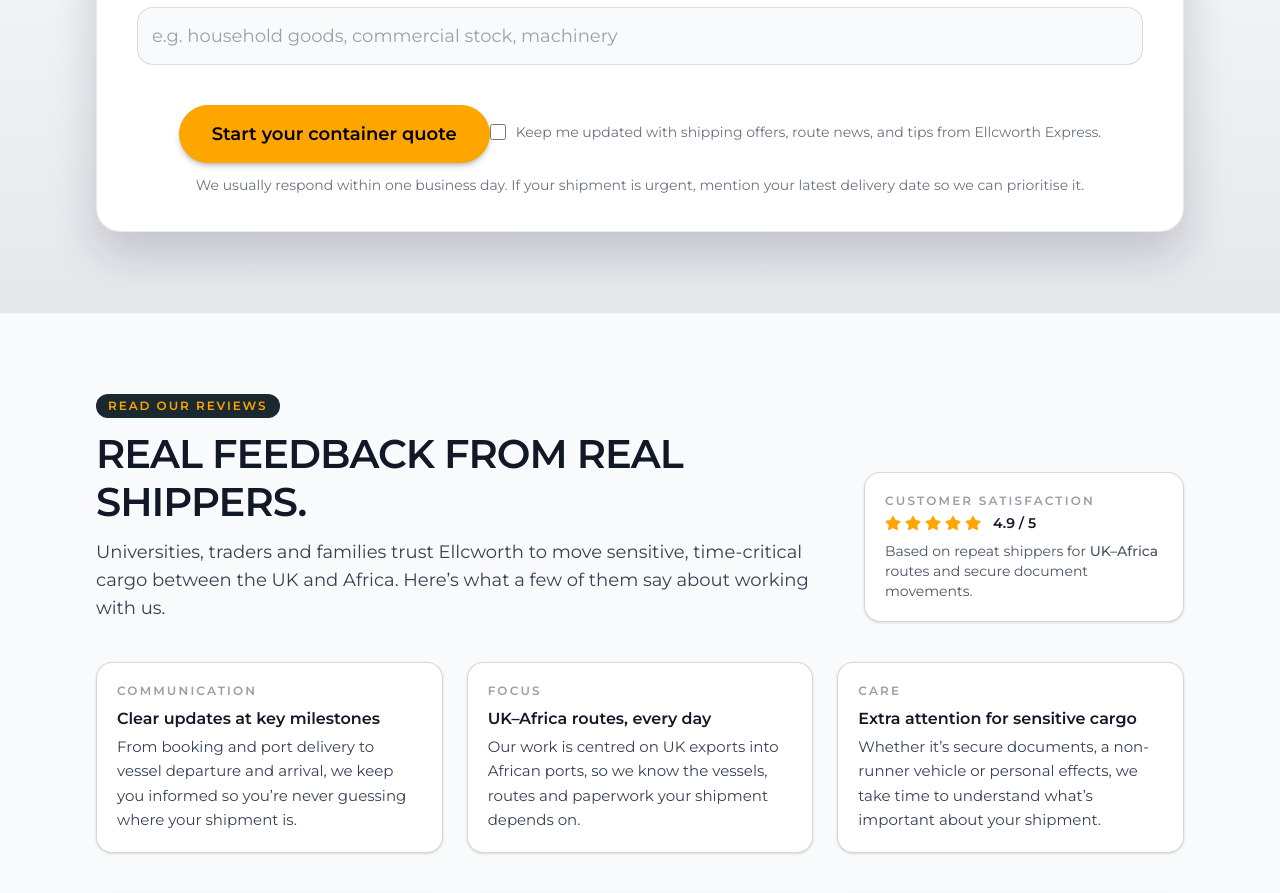
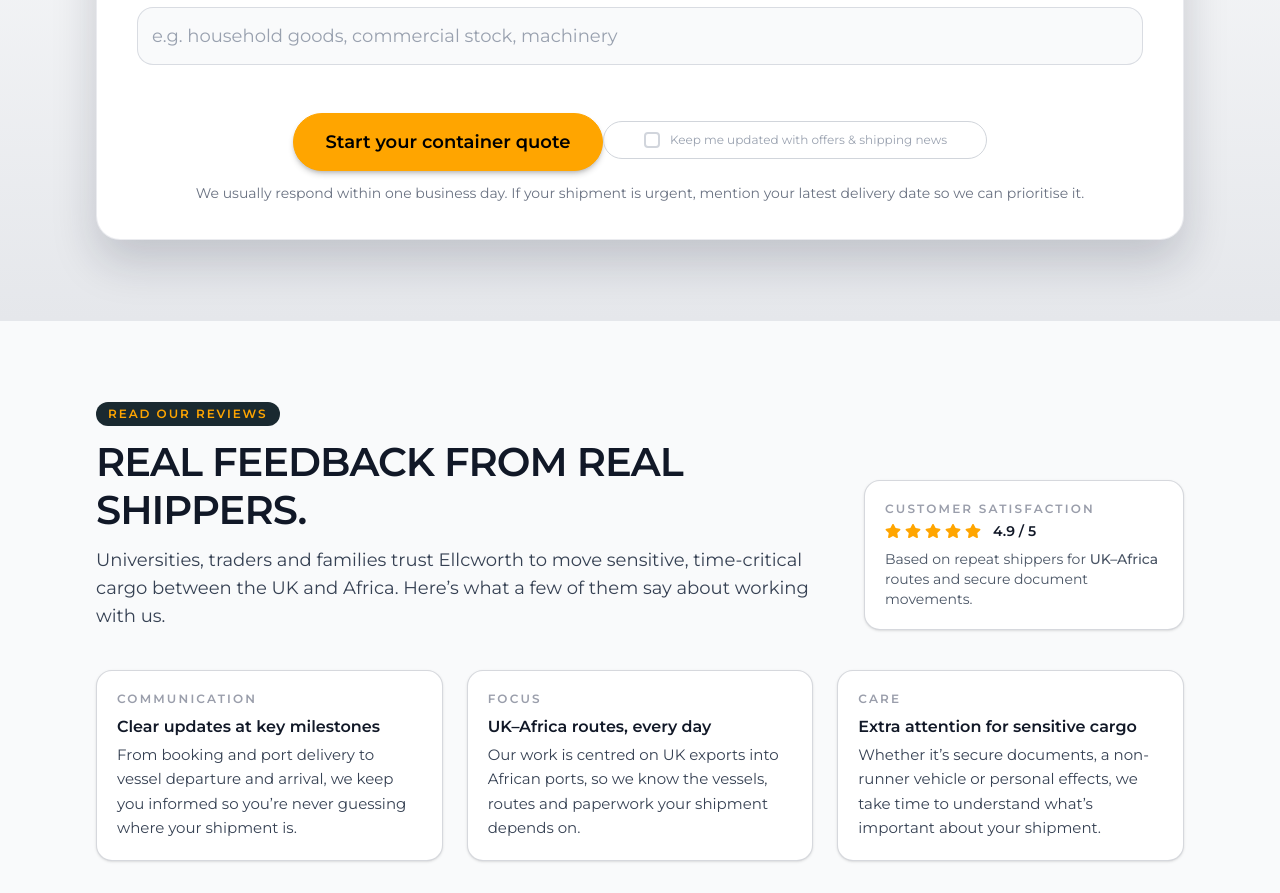
Before and after one commit to boatesj/ELX-Project, a React (Vite) app in the folder Frontend/: page / in a window 1280 px wide. Shown: the part 4380-5273 px from the top of the page. Built offline with nearby package versions, Linux system fonts and the light colour scheme; no server answers.

Commit message:
style: restyle marketing opt-in as pill toggle below quote button

```diff
--- a/Frontend/src/components/QuoteSection.jsx
+++ b/Frontend/src/components/QuoteSection.jsx
@@ -551,15 +551,39 @@ const QuoteSection = () => {
               </button>
 
               {/* GDPR opt-in — unticked by default */}
-              <label className="inline-flex items-start gap-2.5 mt-4 cursor-pointer group">
+              <label className="
+                inline-flex items-center justify-center gap-2.5
+                mt-4 mx-auto
+                px-4 py-2.5
+                rounded-full
+                border cursor-pointer
+                transition-all duration-200
+                max-w-sm w-full
+                group
+                " style={{
+                  borderColor: marketingOptIn ? '#FFA500' : '#D1D5DB',
+                  background: marketingOptIn ? 'rgba(255,165,0,0.06)' : 'transparent',
+                }}>
+                <div className={`
+                  w-4 h-4 rounded
+                  border-2 flex items-center justify-center
+                  shrink-0 transition-all duration-200
+                  ${marketingOptIn ? 'bg-[#FFA500] border-[#FFA500]' : 'border-gray-300 bg-white'}
+                `}>
+                  {marketingOptIn && (
+                    <svg className="w-2.5 h-2.5 text-black" fill="none" viewBox="0 0 24 24" stroke="currentColor" strokeWidth={3}>
+                      <path strokeLinecap="round" strokeLinejoin="round" d="M5 13l4 4L19 7" />
+                    </svg>
+                  )}
+                </div>
                 <input
                   type="checkbox"
                   checked={marketingOptIn}
                   onChange={(e) => setMarketingOptIn(e.target.checked)}
-                  className="mt-0.5 h-4 w-4 rounded border-gray-300 accent-[#FFA500] cursor-pointer"
+                  className="sr-only"
                 />
-                <span className="text-xs md:text-sm text-gray-500 text-left group-hover:text-gray-700 transition">
-                  Keep me updated with shipping offers, route news, and tips from Ellcworth Express.
+                <span className={`text-xs text-center transition-colors duration-200 ${marketingOptIn ? 'text-gray-700' : 'text-gray-400 group-hover:text-gray-600'}`}>
+                  Keep me updated with offers &amp; shipping news
                 </span>
               </label>
 
```
